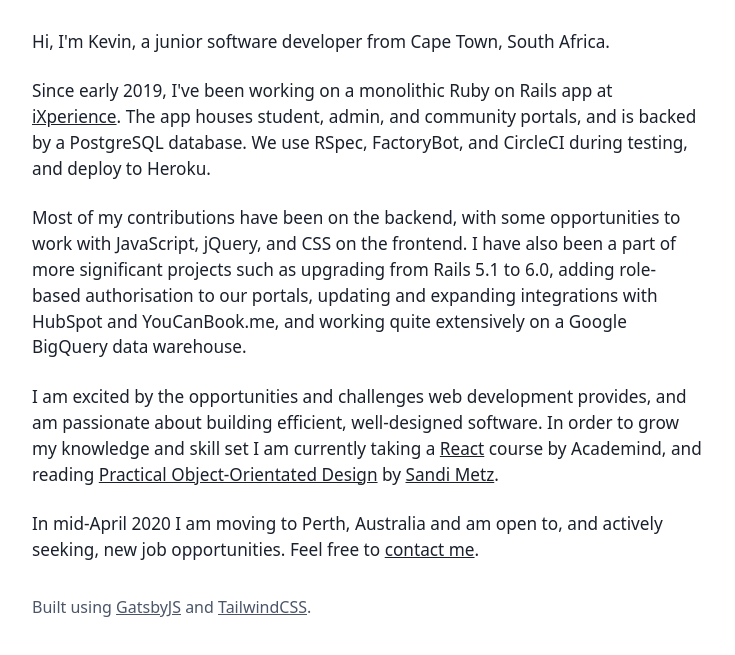
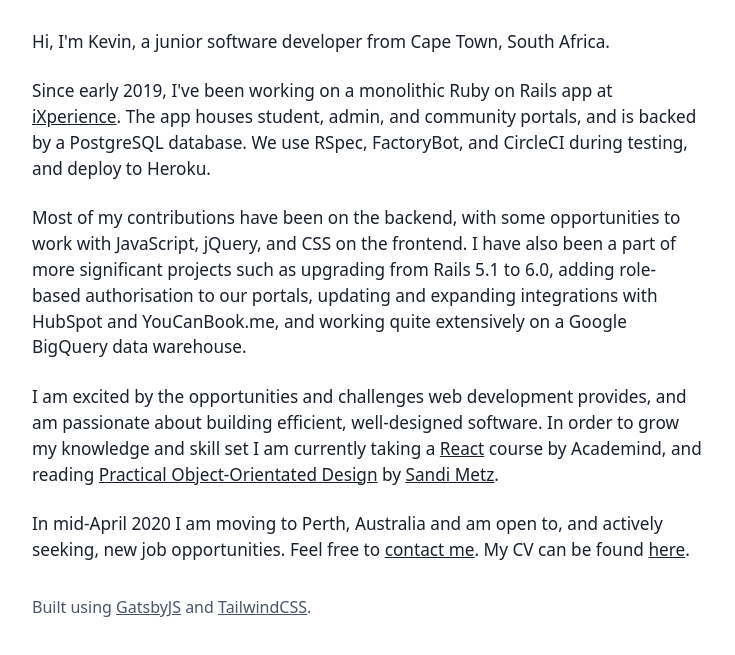
Before and after one commit to remnantkevin/remnantkevin.github.io, a Gatsby site: page / in a window 1280 px wide. Shown: the part 227-882 px from the top of the page, without its empty margins (192-927 px from the left). Built offline with nearby package versions, Linux system fonts and the light colour scheme; Gatsby itself is replaced by a stand-in of ours.

Commit message:
Add cv and link to cv

```diff
--- a/src/pages/index.js
+++ b/src/pages/index.js
@@ -14,6 +14,7 @@ import ExternalLinkDecorated from "../components/external-link-decorated"
 
 // Internal other
 import headshot from "../images/kevin-elliott.png"
+import cv from "../docs/Kevin-Elliott-CV-7-March-2020.pdf"
 
 
 export default ({ data }) => (
@@ -88,6 +89,8 @@ export default ({ data }) => (
               opportunities.
               Feel free to
               {" "}<ExternalLinkDecorated url="https://twitter.com/KevinElliott19" text="contact me"></ExternalLinkDecorated>.
+              My CV can be found
+              {" "}<ExternalLinkDecorated url={cv} text="here"></ExternalLinkDecorated>.
             </p>
           </div>
         </div>
```
